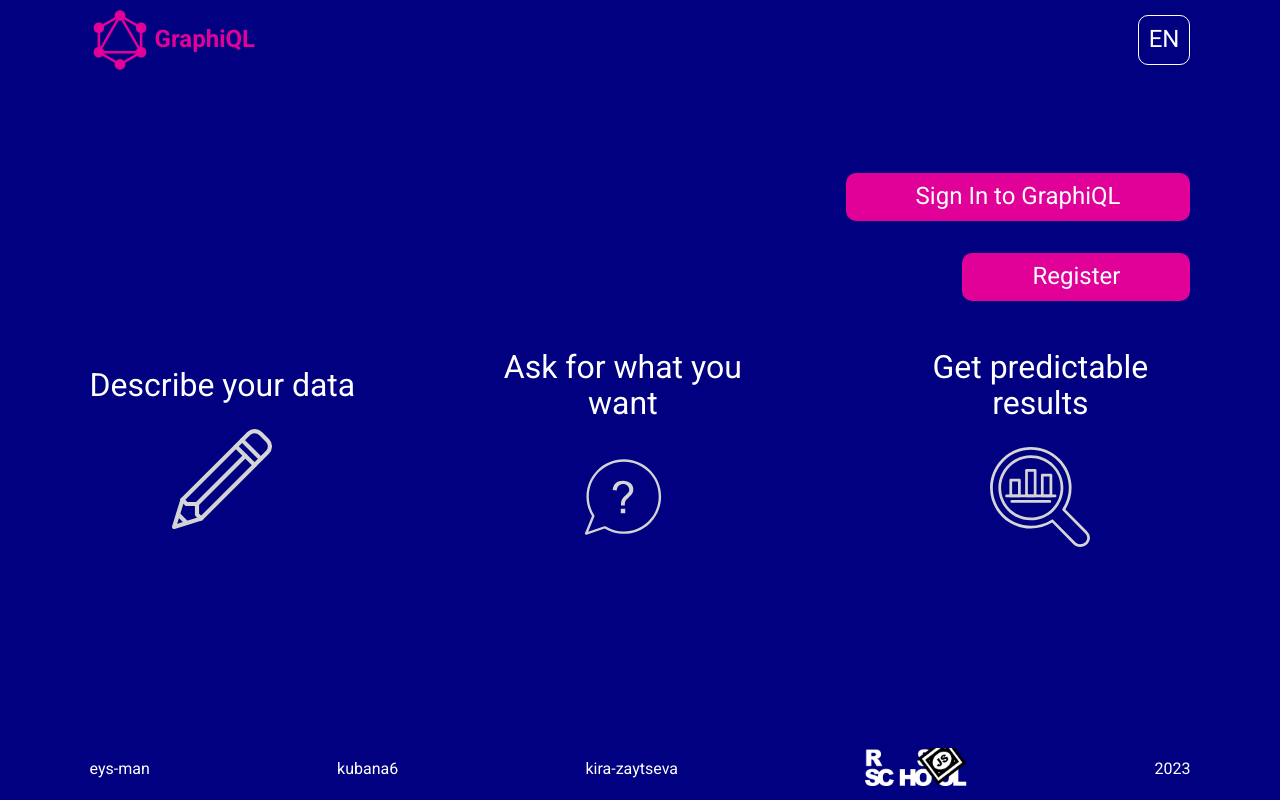
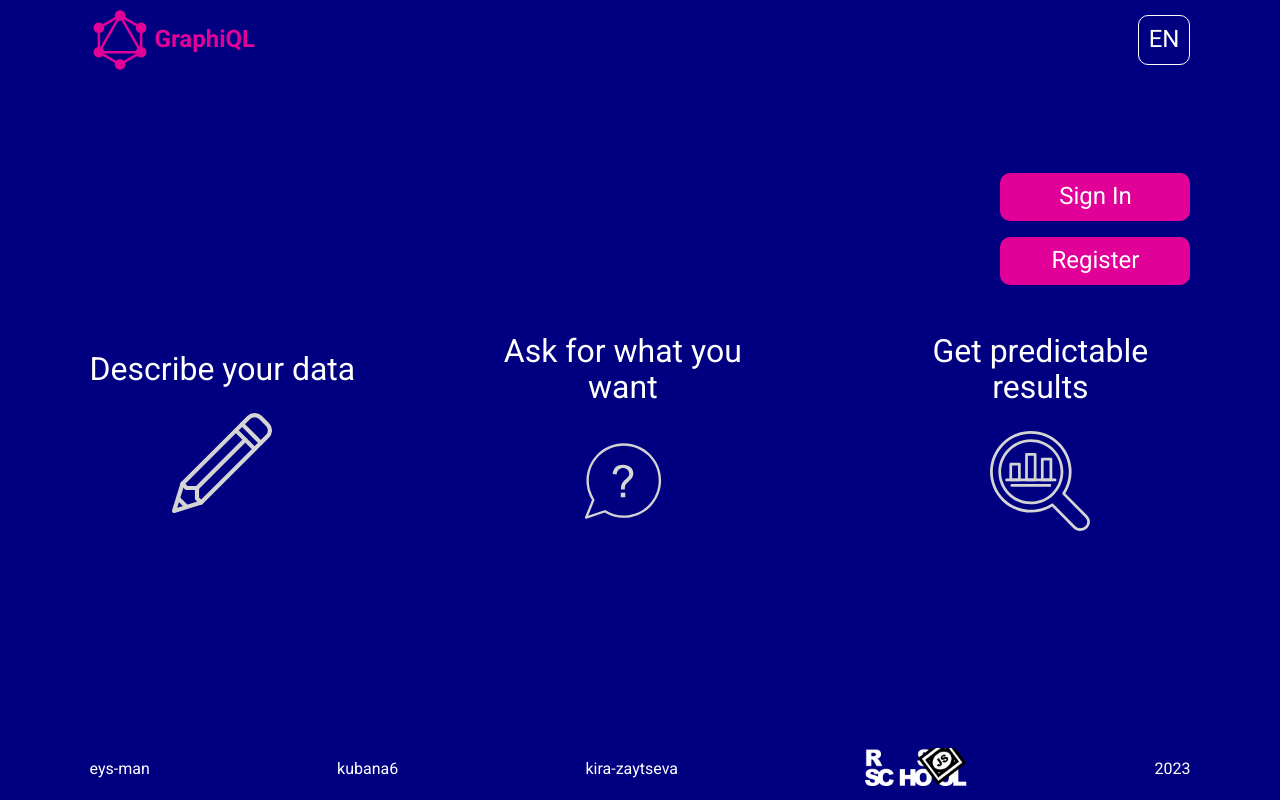
Before and after one commit to kira-zaytseva/graphiql-app, a Next.js app: page / in a window 1280 px wide. Built offline with nearby package versions, Linux system fonts and the light colour scheme; no server answers.

Commit message:
fix: fixed styles

```diff
--- a/src/assets/styles/welcome.module.scss
+++ b/src/assets/styles/welcome.module.scss
@@ -15,7 +15,7 @@
       flex-direction: column;
       align-items: flex-end;
       column-gap: 2rem;
-      row-gap: 2rem;
+      row-gap: 1rem;
     }
   }
 
@@ -40,3 +40,8 @@
     }
   }
 }
+
+.authBtns {
+  width: 190px;
+  padding: 10px 20px;
+}
--- a/src/locales/en.ts
+++ b/src/locales/en.ts
@@ -8,7 +8,7 @@ export const en = {
   thePageCannotBeFound: 'The page you are looking for cannot be found.',
   goHome: 'Go Home',
   signUp: 'Register',
-  signIn: 'Sign In to GraphiQL',
+  signIn: 'Sign In',
   signOut: 'Sign Out',
   password: 'Enter password',
   email: 'E-mail',
--- a/src/locales/ru.ts
+++ b/src/locales/ru.ts
@@ -8,7 +8,7 @@ export const ru = {
   thePageCannotBeFound: 'Страница, которую вы ищете, не найдена.',
   goHome: 'Вернуться на главную',
   signUp: 'Регистрация',
-  signIn: 'Войти в GraphiQL',
+  signIn: 'Войти',
   signOut: 'Выйти',
   password: 'Введите пароль',
   email: 'Почта',
--- a/src/pages/index.tsx
+++ b/src/pages/index.tsx
@@ -21,12 +21,12 @@ const Welcome = (): JSX.Element => {
           <div className={styles.welcome__wrapper__authBtns}>
             {!userData.isAuth && (
               <Link href={goToLogin} onClick={() => (userData.action = 'signIn')}>
-                <Button>{translation.signIn}</Button>
+                <Button className={styles.authBtns}>{translation.signIn}</Button>
               </Link>
             )}
             {!userData.isAuth && (
               <Link href={goToLogin} onClick={() => (userData.action = 'signUp')}>
-                <Button>{translation.signUp}</Button>
+                <Button className={styles.authBtns}>{translation.signUp}</Button>
               </Link>
             )}
             {userData.isAuth && (
```
